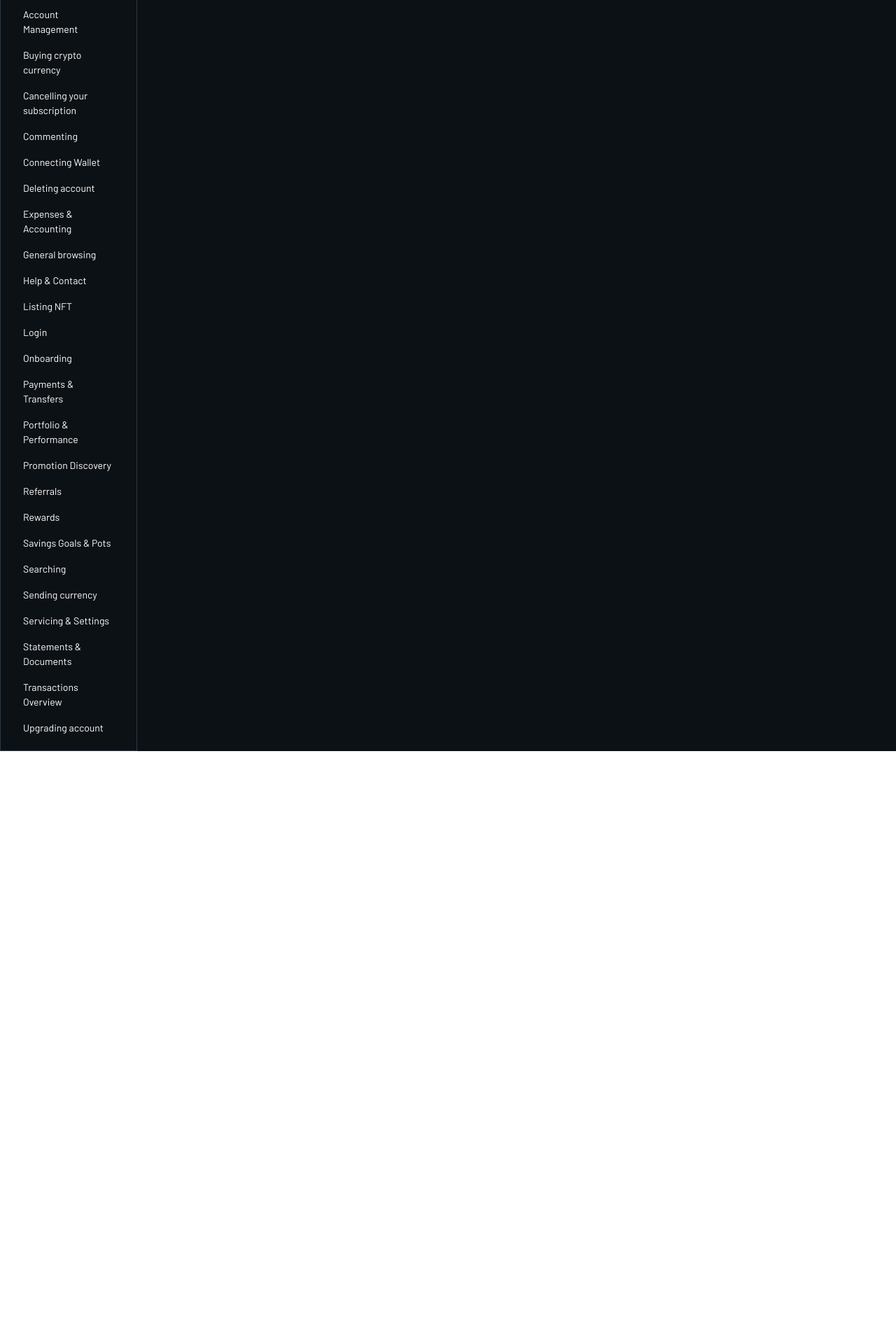
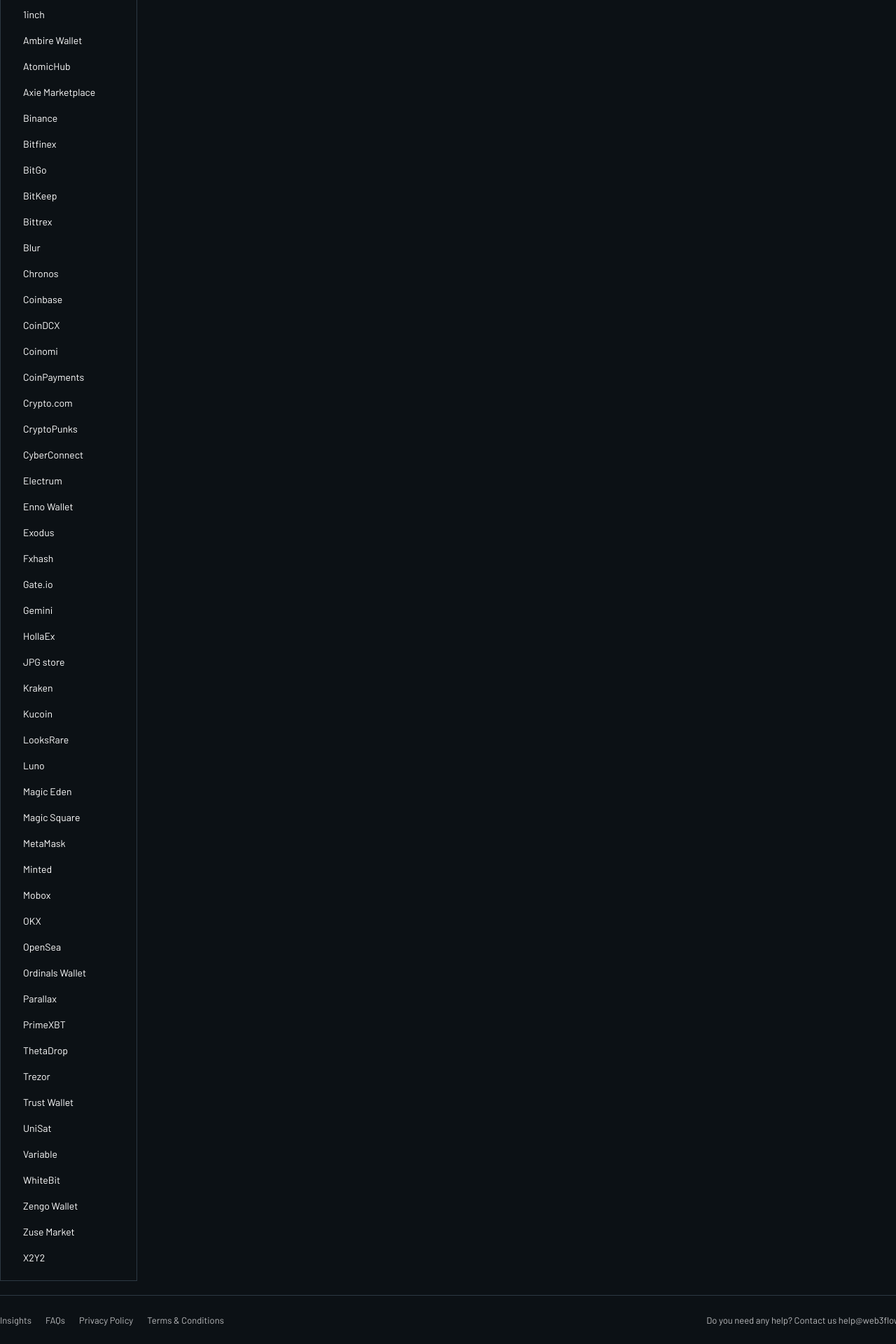
Before and after one commit to Alex-Slavikovskyi/web3DemoApp, a React (Create React App) app in the folder w3f/: page / in a window 1280 px wide. Shown: the part 1253-3173 px from the top of the page at 70% size. Before the commit the page ends 2326 px from the top, so only its background shows below. Built offline with nearby package versions, Linux system fonts and the light colour scheme.

Commit message:
added footer

```diff
--- /dev/null
+++ b/w3f/src/components/Footer.jsx
@@ -0,0 +1,81 @@
+import { Box, Typography } from '@mui/material';
+import React from 'react';
+
+function Footer() {
+  return (
+    <Box
+      sx={{
+        borderTop: '1px solid #2D3943',
+        height: '70px',
+        mt: '20px',
+        display: 'flex',
+        justifyContent: 'space-between',
+        alignItems: 'center',
+        color: '#b9babc',
+        fontSize: '13px',
+        lineHeight: '16px',
+      }}
+    >
+      <Box
+        sx={{
+          display: 'flex',
+          justifyContent: 'space-between',
+          gap: '20px',
+        }}
+      >
+        <Typography
+          variant="span"
+          sx={{
+            '&:hover': {
+              cursor: 'pointer',
+            },
+          }}
+        >
+          Insights
+        </Typography>
+        <Typography
+          variant="span"
+          sx={{
+            '&:hover': {
+              cursor: 'pointer',
+            },
+          }}
+        >
+          FAQs
+        </Typography>
+        <Typography
+          variant="span"
+          sx={{
+            '&:hover': {
+              cursor: 'pointer',
+            },
+          }}
+        >
+          Privacy Policy
+        </Typography>
+        <Typography
+          variant="span"
+          sx={{
+            '&:hover': {
+              cursor: 'pointer',
+            },
+          }}
+        >
+          Terms & Conditions
+        </Typography>
+      </Box>
+      <Typography
+        variant="span"
+        sx={{
+          '&:hover': {
+            cursor: 'pointer',
+          },
+        }}
+      >
+        Do you need any help? Contact us help@web3flows.com
+      </Typography>
+    </Box>
+  );
+}
+
+export default Footer;
--- a/w3f/src/components/sidebar/Brands.jsx
+++ b/w3f/src/components/sidebar/Brands.jsx
@@ -28,33 +28,58 @@
         }}
       >
         <img src="images/heder/workflow.svg" />
-        <Typography sx={{ fontWeight: 'bold' }}>FLOWS</Typography>
+        <Typography sx={{ fontWeight: 'bold' }}>BRANDS</Typography>
       </Box>
       <ul style={{ listStyle: 'none', padding: '0px' }}>
-        <li>Account Management</li>
-        <li>Buying crypto currency</li>
-        <li>Cancelling your subscription</li>
-        <li>Commenting</li>
-        <li>Connecting Wallet</li>
-        <li>Deleting account</li>
-        <li>Expenses & Accounting</li>
-        <li>General browsing</li>
-        <li>Help & Contact</li>
-        <li>Listing NFT</li>
-        <li>Login</li>
-        <li>Onboarding</li>
-        <li>Payments & Transfers</li>
-        <li>Portfolio & Performance</li>
-        <li>Promotion Discovery</li>
-        <li>Referrals</li>
-        <li>Rewards</li>
-        <li>Savings Goals & Pots</li>
-        <li>Searching</li>
-        <li>Sending currency</li>
-        <li>Servicing & Settings</li>
-        <li>Statements & Documents</li>
-        <li>Transactions Overview</li>
-        <li>Upgrading account</li>
+        <li>1inch</li>
+        <li>Ambire Wallet</li>
+        <li>AtomicHub</li>
+        <li>Axie Marketplace</li>
+        <li>Binance</li>
+        <li>Bitfinex</li>
+        <li>BitGo</li>
+        <li>BitKeep</li>
+        <li>Bittrex</li>
+        <li>Blur</li>
+        <li>Chronos</li>
+        <li>Coinbase</li>
+        <li>CoinDCX</li>
+        <li>Coinomi</li>
+        <li>CoinPayments</li>
+        <li>Crypto.com</li>
+        <li>CryptoPunks</li>
+        <li>CyberConnect</li>
+        <li>Electrum</li>
+        <li>Enno Wallet</li>
+        <li>Exodus</li>
+        <li>Fxhash</li>
+        <li>Gate.io</li>
+        <li>Gemini</li>
+        <li>HollaEx</li>
+        <li>JPG store</li>
+        <li>Kraken</li>
+        <li>Kucoin</li>
+        <li>LooksRare</li>
+        <li>Luno</li>
+        <li>Magic Eden</li>
+        <li>Magic Square</li>
+        <li>MetaMask</li>
+        <li>Minted</li>
+        <li>Mobox</li>
+        <li>OKX</li>
+        <li>OpenSea</li>
+        <li>Ordinals Wallet</li>
+        <li>Parallax</li>
+        <li>PrimeXBT</li>
+        <li>ThetaDrop</li>
+        <li>Trezor</li>
+        <li>Trust Wallet</li>
+        <li>UniSat</li>
+        <li>Variable</li>
+        <li>WhiteBit</li>
+        <li>Zengo Wallet</li>
+        <li>Zuse Market</li>
+        <li>X2Y2</li>
       </ul>
     </Box>
   );
--- a/w3f/src/layout/Layout.jsx
+++ b/w3f/src/layout/Layout.jsx
@@ -1,18 +1,20 @@
 import { Box, Container } from '@mui/material';
 import React from 'react';
 import Heder from '../components/Heder';
-import { Outlet } from "react-router-dom";
+import { Outlet } from 'react-router-dom';
 import CssBaseline from '@mui/material/CssBaseline';
 import '../style/main.scss';
-
+import Footer from '../components/Footer';
 
 function Layout() {
   return (
     <CssBaseline>
-      <Box sx={{backgroundColor: '#0C1115', width: '1320px', margin: '0 auto'}}>
+      <Box
+        sx={{ backgroundColor: '#0C1115', width: '1320px', margin: '0 auto' }}
+      >
         <Heder />
         <Outlet />
-
+        <Footer />
       </Box>
     </CssBaseline>
   );
```
